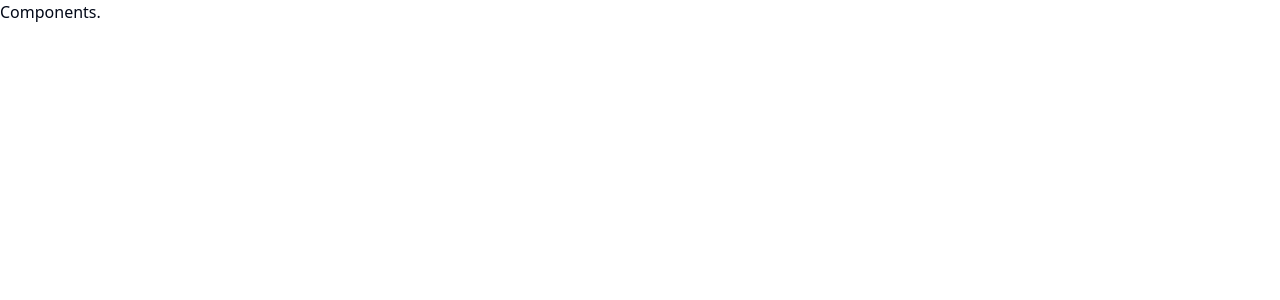
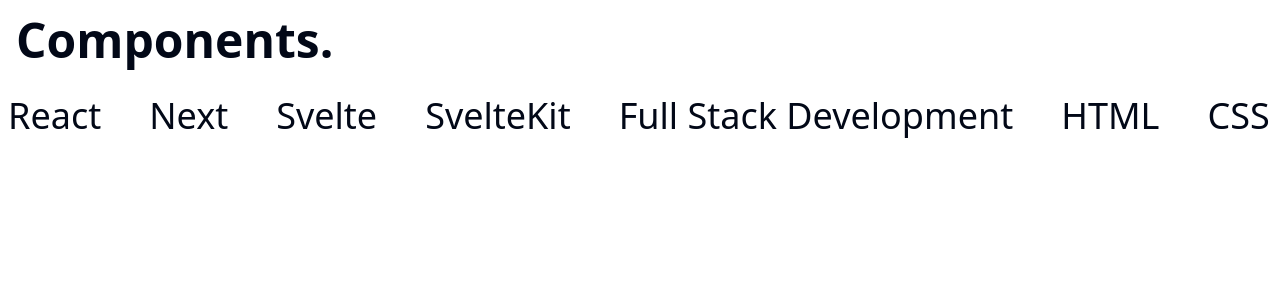
Before and after one commit to shresthashreejan/components, a SvelteKit app: page / in a window 1280 px wide. Shown: the top 300 px of the page. Built offline with nearby package versions, Linux system fonts and the light colour scheme.

Commit message:
Added custom scrollbar css and infinite scroller component

```diff
--- /dev/null
+++ b/src/lib/components/CustomScrollbar/CustomScrollbar.css
@@ -0,0 +1,13 @@
+html {
+	scroll-behavior: smooth;
+}
+
+::-webkit-scrollbar {
+	width: 4px;
+	height: 12px;
+}
+
+::-webkit-scrollbar-thumb {
+	background-color: rgba(160, 160, 160, 0.5);
+	cursor: pointer;
+}
--- /dev/null
+++ b/src/lib/components/InfiniteScroller/InfiniteScroller.css
@@ -0,0 +1,36 @@
+html {
+	scroll-behavior: smooth;
+}
+
+.scroller[data-animated='true'] {
+	overflow: hidden;
+}
+
+.scroller[data-animated='true'] .scroller-inner {
+	width: max-content;
+	flex-wrap: nowrap;
+	animation: scroll var(--_animation-duration, 20s) var(--_animation-direction, forwards) linear
+		infinite;
+}
+
+.scroller[data-direction='right'] {
+	--_animation-direction: reverse;
+}
+
+.scroller[data-direction='left'] {
+	--_animation-direction: forwards;
+}
+
+.scroller[data-speed='fast'] {
+	--_animation-duration: 10s;
+}
+
+.scroller[data-speed='slow'] {
+	--_animation-duration: 40s;
+}
+
+@keyframes scroll {
+	to {
+		transform: translate(calc(-50% - 0.5rem));
+	}
+}
--- /dev/null
+++ b/src/lib/components/InfiniteScroller/InfiniteScroller.svelte
@@ -0,0 +1,49 @@
+<script lang="ts">
+	import './InfiniteScroller.css';
+
+	const items = [
+		'HTML',
+		'CSS',
+		'JavaScript',
+		'Web Development',
+		'TypeScript',
+		'React',
+		'Next',
+		'Svelte',
+		'SvelteKit',
+		'Full Stack Development'
+	];
+
+	$effect(() => {
+		const scrollers = document.querySelectorAll<HTMLElement>('.scroller');
+		if (!window.matchMedia('(prefers-reduced-motion: reduce)').matches) {
+			addAnimation(scrollers);
+		}
+	});
+
+	function addAnimation(scrollers: NodeListOf<HTMLElement>): void {
+		scrollers.forEach((scroller) => {
+			scroller.setAttribute('data-animated', 'true');
+
+			const scrollerInner = scroller.querySelector<HTMLElement>('.scroller-inner');
+			if (scrollerInner) {
+				const scrollerContent = Array.from(scrollerInner.children);
+				scrollerContent.forEach((item) => {
+					const duplicatedItem = item.cloneNode(true) as HTMLElement;
+					duplicatedItem.setAttribute('aria-hidden', 'true');
+					scrollerInner.appendChild(duplicatedItem);
+				});
+			}
+		});
+	}
+</script>
+
+<main>
+	<div class="scroller max-w-full py-4" data-speed="fast" data-direction="right">
+		<ul class="scroller-inner flex flex-wrap gap-12">
+			{#each items as item (item)}
+				<li class="text-4xl">{item}</li>
+			{/each}
+		</ul>
+	</div>
+</main>
--- a/src/routes/+layout.svelte
+++ b/src/routes/+layout.svelte
@@ -3,4 +3,7 @@
 	let { children } = $props();
 </script>
 
+<nav>
+	<h1 class="p-4 text-3xl font-bold md:text-5xl">Components.</h1>
+</nav>
 {@render children()}
--- a/src/routes/+page.svelte
+++ b/src/routes/+page.svelte
@@ -1,3 +1,7 @@
-<nav>
-	<h1>Components.</h1>
-</nav>
+<script lang="ts">
+	import InfiniteScroller from '$lib/components/InfiniteScroller/InfiniteScroller.svelte';
+</script>
+
+<main>
+	<InfiniteScroller />
+</main>
```
